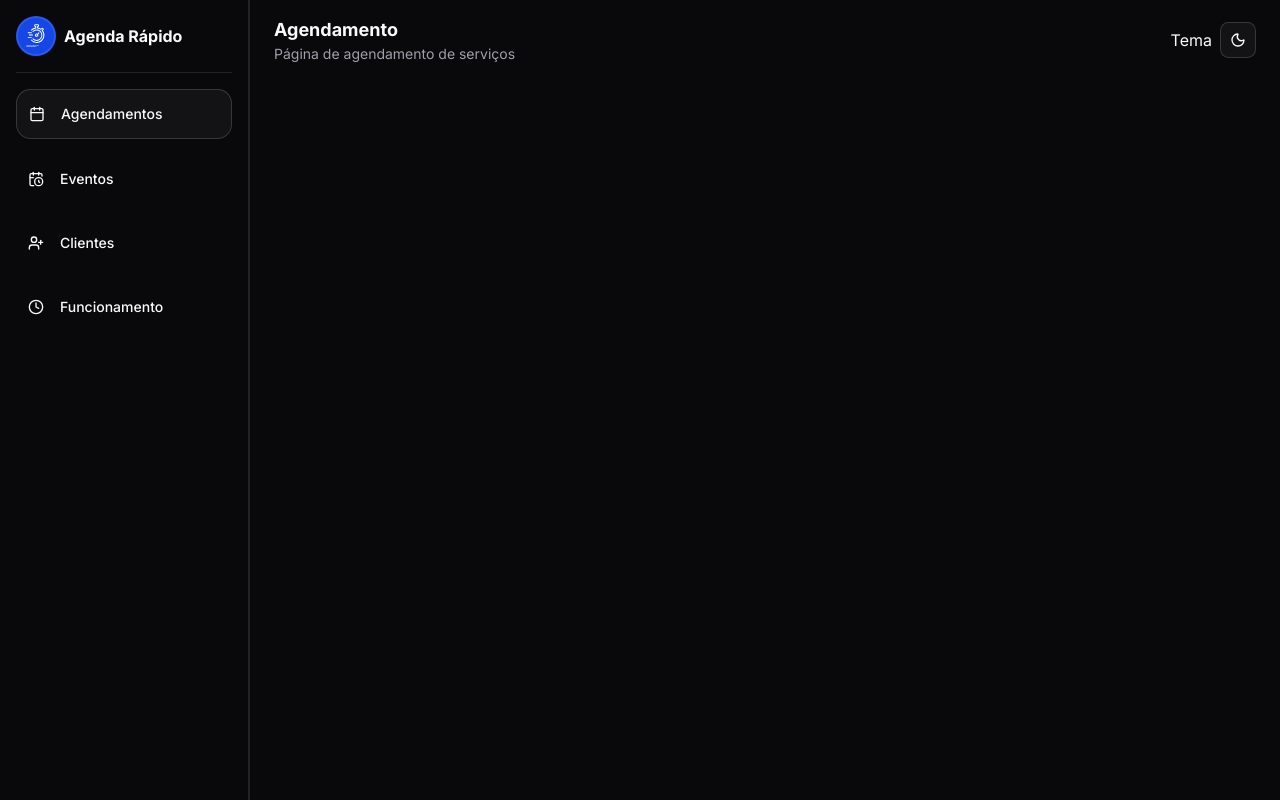
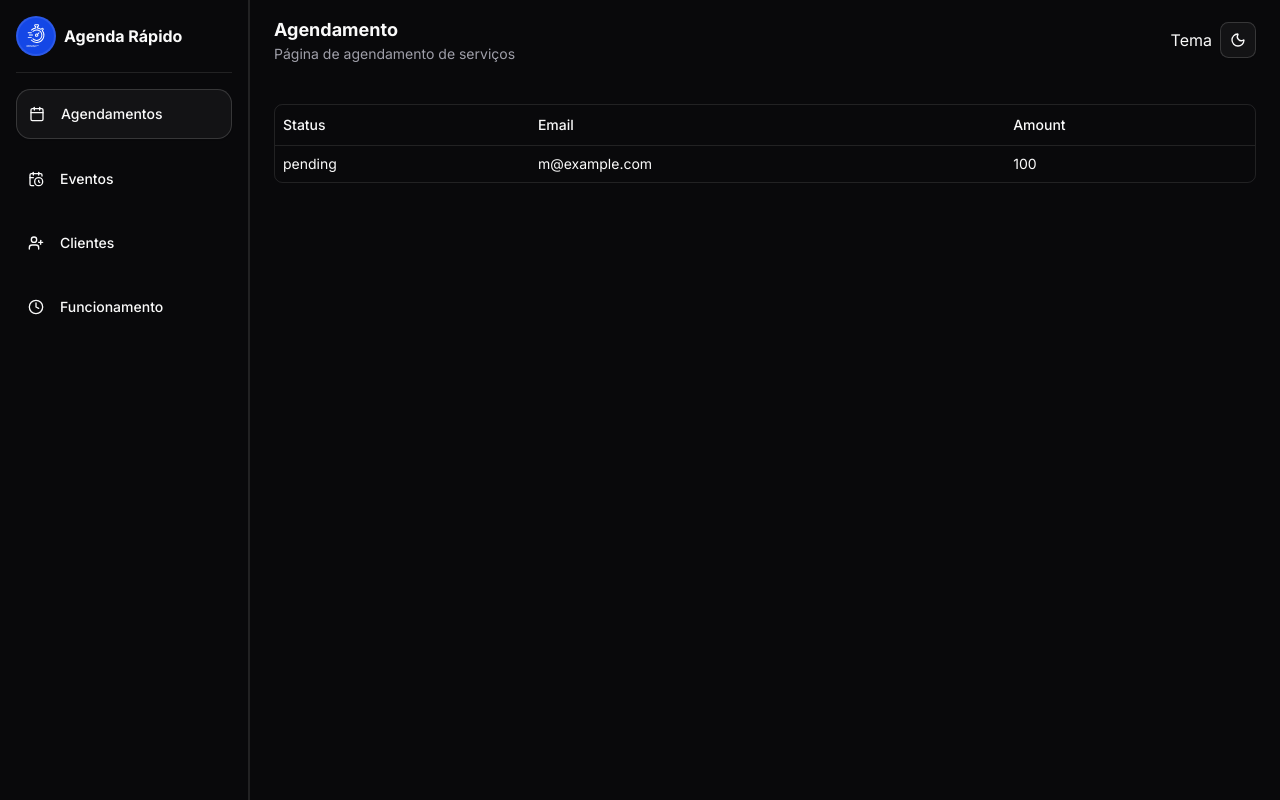
Before and after one commit to victors21dev/agenda-rapido, a React (Vite) app: page /agendamentos in a window 1280 px wide. Built offline with nearby package versions, Linux system fonts and the light colour scheme.

Commit message:
feat: The structure was modified, columns were added, and mock data was loaded into the tables

```diff
--- /dev/null
+++ b/src/pages/BusinessHours/columns.tsx
@@ -0,0 +1,23 @@
+import type { ColumnDef } from "@tanstack/react-table";
+
+export type Payment = {
+  id: string;
+  amount: number;
+  status: "pending" | "processing" | "success" | "failed";
+  email: string;
+};
+
+export const columns: ColumnDef<Payment>[] = [
+  {
+    accessorKey: "status",
+    header: "Status",
+  },
+  {
+    accessorKey: "email",
+    header: "Email",
+  },
+  {
+    accessorKey: "amount",
+    header: "Amount",
+  },
+];
--- /dev/null
+++ b/src/pages/Clients/columns.tsx
@@ -0,0 +1,37 @@
+import type { ColumnDef } from "@tanstack/react-table";
+
+export type Clients = {
+  id: number;
+  name: string;
+  birth: string;
+  phone: string;
+  email: string;
+  gender: number;
+};
+
+export const columns: ColumnDef<Clients>[] = [
+  {
+    accessorKey: "id",
+    header: "ID",
+  },
+  {
+    accessorKey: "name",
+    header: "Nome",
+  },
+  {
+    accessorKey: "gender",
+    header: "Gênero",
+  },
+  {
+    accessorKey: "birth",
+    header: "Data de Nascimento",
+  },
+  {
+    accessorKey: "phone",
+    header: "Telefone",
+  },
+  {
+    accessorKey: "email",
+    header: "Email",
+  },
+];
--- a/src/pages/Clients.tsx
+++ b/src/pages/Clients/index.tsx
@@ -1,7 +1,17 @@
+import { MOCK_CLIENTS } from "@/mocks/clients";
+
+import { DataTable } from "@/components/layout/DataTable";
 import Header from "@/components/layout/Header";
 import LayoutDefaultDesktop from "@/components/layout/LayoutDefaultDesktop";
 
+import { type Clients, columns } from "./columns";
+
+function getData(): Clients[] {
+  return MOCK_CLIENTS;
+}
+
 const ClientsPage = () => {
+  const data = getData();
   return (
     <LayoutDefaultDesktop>
       <div>
@@ -10,6 +20,9 @@ const ClientsPage = () => {
           description="Página para cadastro de clientes e gerenciamento de informações"
         />
       </div>
+      <div className="container mx-auto py-10">
+        <DataTable columns={columns} data={data} />
+      </div>
     </LayoutDefaultDesktop>
   );
 };
--- /dev/null
+++ b/src/pages/Events/columns.tsx
@@ -0,0 +1,37 @@
+import type { ColumnDef } from "@tanstack/react-table";
+
+export type Events = {
+  id: number;
+  title: string;
+  status: number;
+  date: string;
+  time: string;
+  client: number;
+};
+
+export const columns: ColumnDef<Events>[] = [
+  {
+    accessorKey: "id",
+    header: "ID",
+  },
+  {
+    accessorKey: "title",
+    header: "Título",
+  },
+  {
+    accessorKey: "client",
+    header: "Cliente",
+  },
+  {
+    accessorKey: "date",
+    header: "Data",
+  },
+  {
+    accessorKey: "time",
+    header: "Hora",
+  },
+  {
+    accessorKey: "status",
+    header: "Status",
+  },
+];
--- a/src/pages/Events.tsx
+++ b/src/pages/Events/index.tsx
@@ -1,7 +1,17 @@
+import { MOCK_EVENTS } from "@/mocks/event";
+
+import { DataTable } from "@/components/layout/DataTable";
 import Header from "@/components/layout/Header";
 import LayoutDefaultDesktop from "@/components/layout/LayoutDefaultDesktop";
 
+import { type Events, columns } from "./columns";
+
+function getData(): Events[] {
+  return MOCK_EVENTS;
+}
+
 const EventsPage = () => {
+  const data = getData();
   return (
     <LayoutDefaultDesktop>
       <div>
@@ -10,6 +20,9 @@ const EventsPage = () => {
           description="Página de gerenciamento de eventos"
         />
       </div>
+      <div className="container mx-auto py-10">
+        <DataTable columns={columns} data={data} />
+      </div>
     </LayoutDefaultDesktop>
   );
 };
--- a/src/pages/Scheduling.tsx
+++ /dev/null
@@ -1,17 +0,0 @@
-import Header from "@/components/layout/Header";
-import LayoutDefaultDesktop from "@/components/layout/LayoutDefaultDesktop";
-
-const SchedulingPage = () => {
-  return (
-    <LayoutDefaultDesktop>
-      <div>
-        <Header
-          title="Agendamento"
-          description="Página de agendamento de serviços"
-        />
-      </div>
-    </LayoutDefaultDesktop>
-  );
-};
-
-export default SchedulingPage;
--- /dev/null
+++ b/src/pages/Scheduling/columns.tsx
@@ -0,0 +1,23 @@
+import type { ColumnDef } from "@tanstack/react-table";
+
+export type Payment = {
+  id: string;
+  amount: number;
+  status: "pending" | "processing" | "success" | "failed";
+  email: string;
+};
+
+export const columns: ColumnDef<Payment>[] = [
+  {
+    accessorKey: "status",
+    header: "Status",
+  },
+  {
+    accessorKey: "email",
+    header: "Email",
+  },
+  {
+    accessorKey: "amount",
+    header: "Amount",
+  },
+];
--- /dev/null
+++ b/src/pages/Scheduling/index.tsx
@@ -0,0 +1,36 @@
+import { DataTable } from "@/components/layout/DataTable";
+import Header from "@/components/layout/Header";
+import LayoutDefaultDesktop from "@/components/layout/LayoutDefaultDesktop";
+
+import { type Payment, columns } from "./columns";
+
+function getData(): Payment[] {
+  return [
+    {
+      id: "728ed52f",
+      amount: 100,
+      status: "pending",
+      email: "m@example.com",
+    },
+  ];
+}
+
+const SchedulingPage = () => {
+  const data = getData();
+
+  return (
+    <LayoutDefaultDesktop>
+      <div>
+        <Header
+          title="Agendamento"
+          description="Página de agendamento de serviços"
+        />
+      </div>
+      <div className="container mx-auto py-10">
+        <DataTable columns={columns} data={data} />
+      </div>
+    </LayoutDefaultDesktop>
+  );
+};
+
+export default SchedulingPage;
```
Also changed, not shown: src/pages/BusinessHours/index.tsx (renamed from src/pages/BusinessHours.tsx).
